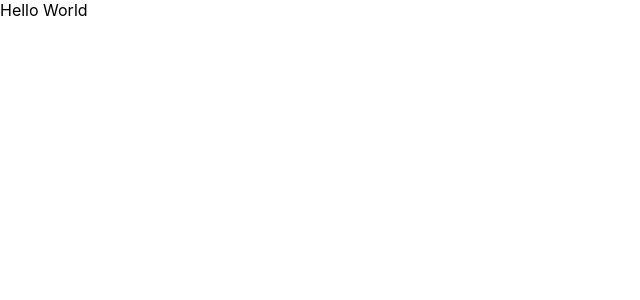
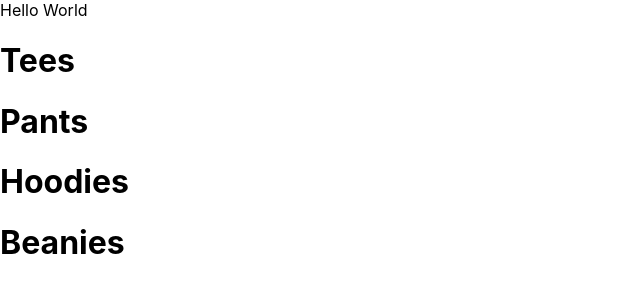
Before and after one commit to LionSnarl/ecom, a React (Create React App) app in the folder ecommerce/: page / in a window 1280 px wide. Shown: the top 300 px of the page, without its empty margins (0-640 px from the left). Built offline with nearby package versions, Linux system fonts and the light colour scheme.

Commit message:
adding different subsections to the homepage component

```diff
--- a/ecommerce/src/App.js
+++ b/ecommerce/src/App.js
@@ -1,8 +1,14 @@
 import React from 'react'
 import './App.css'
+import Homepage from './Homepage.component'
 
 function App() {
-  return <div> Hello World</div>
+  return (
+    <div>
+      Hello World
+      <Homepage />
+    </div>
+  )
 }
 
 export default App
--- a/ecommerce/src/Homepage.component.jsx
+++ b/ecommerce/src/Homepage.component.jsx
@@ -1,4 +1,4 @@
-import react from 'react'
+import React from 'react'
 
 const HomePage = () => (
   <div className="homepage">
@@ -6,6 +6,7 @@ const HomePage = () => (
       <div className="menu-item>">
         <div className="content">
           <h1 className="title">
+            Tees
             <span className="subtitle"></span>
           </h1>
         </div>
@@ -13,6 +14,7 @@ const HomePage = () => (
       <div className="menu-item>">
         <div className="content">
           <h1 className="title">
+            Pants
             <span className="subtitle"></span>
           </h1>
         </div>
@@ -20,6 +22,7 @@ const HomePage = () => (
       <div className="menu-item>">
         <div className="content">
           <h1 className="title">
+            Hoodies
             <span className="subtitle"></span>
           </h1>
         </div>
@@ -27,6 +30,7 @@ const HomePage = () => (
       <div className="menu-item>">
         <div className="content">
           <h1 className="title">
+            Beanies
             <span className="subtitle"></span>
           </h1>
         </div>
@@ -34,3 +38,5 @@ const HomePage = () => (
     </div>
   </div>
 )
+
+export default HomePage
```
